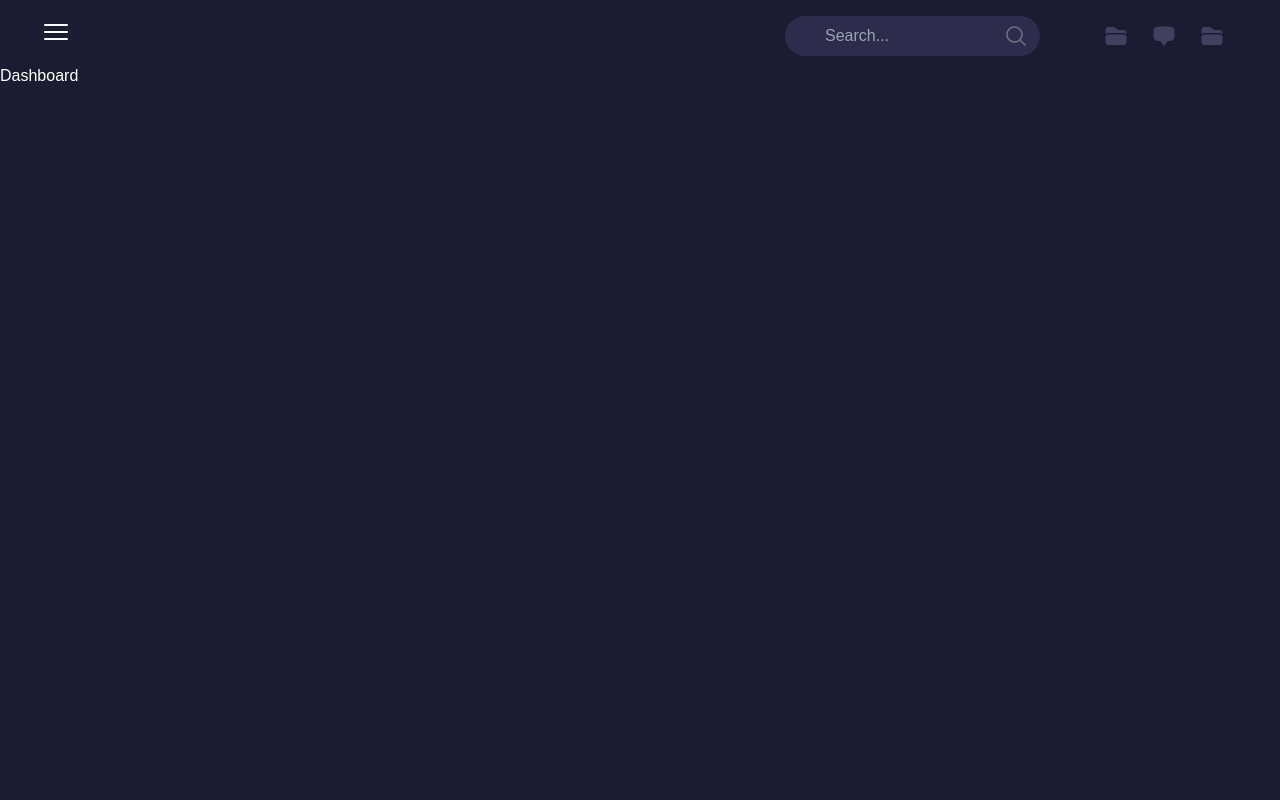
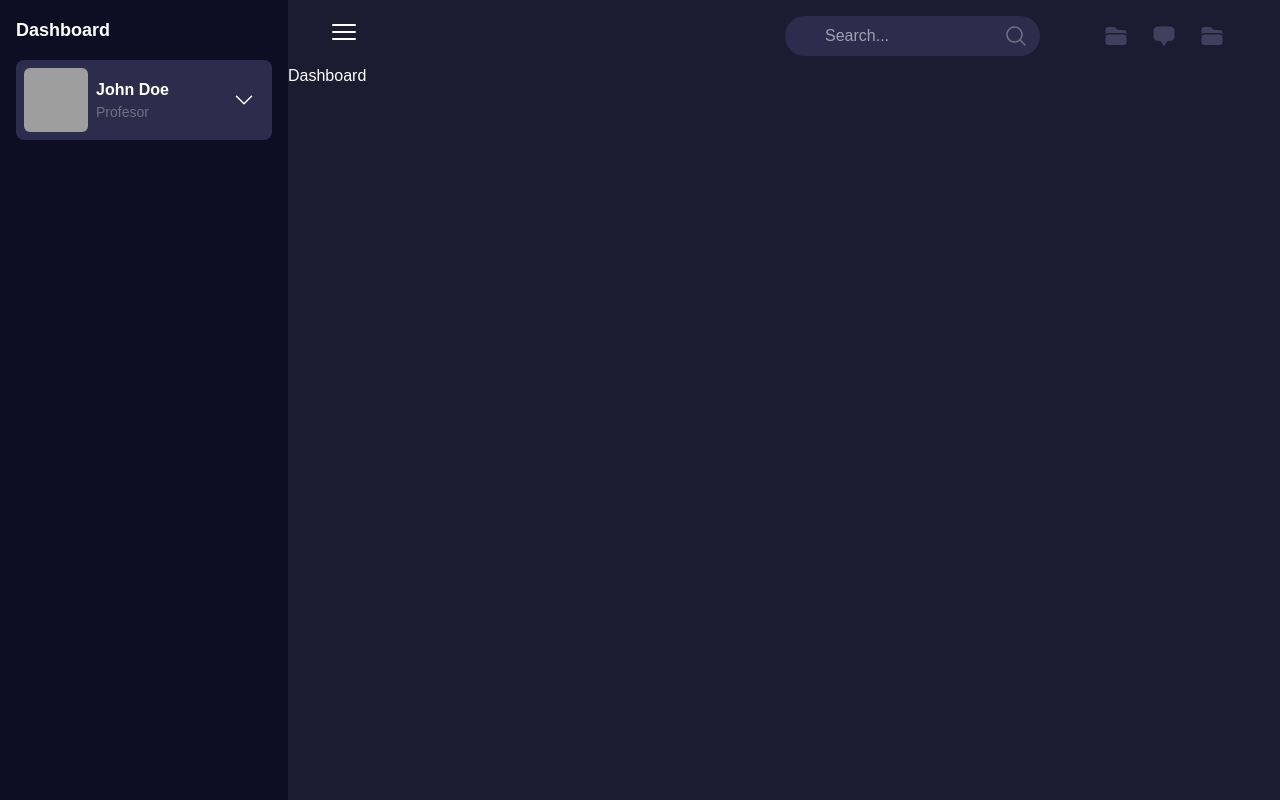
Before and after one commit to Ovtt17/academic-system-ui, a React (Vite) app: page / in a window 1280 px wide. Built offline with nearby package versions, Linux system fonts and the light colour scheme; grey boxes are pictures that could not be loaded.

Commit message:
feat: enhance DashboardAside visibility and layout transitions in App component

```diff
--- a/src/App.tsx
+++ b/src/App.tsx
@@ -2,31 +2,35 @@ import AppRoutes from './routes/routes';
 import Navigation from './components/navigation/Navigation';
 import { useState } from 'react';
 import DashboardAside from './components/dashboard/DashboardAside';
+
 function App() {
-  const [isDashboardAsideVisible, setDashboardAsideVisible] = useState(false);
+  const [isDashboardAsideVisible, setDashboardAsideVisible] = useState(true);
 
   const toggleDashboardAside = () => {
     setDashboardAsideVisible(!isDashboardAsideVisible);
   };
 
   return (
-    <div className="h-screen min-h-screen flex">
-      {isDashboardAsideVisible && (
-        <aside className="transition-transform w-72 bg-deep-navy text-white">
-          <DashboardAside />
-        </aside>
-      )}
-      <div className="flex flex-col flex-grow">
+    <div className="h-screen min-h-screen flex overflow-hidden">
+      <aside
+        className={`transition-transform transform ${isDashboardAsideVisible ? 'translate-x-0' : '-translate-x-full'
+          } w-72 bg-deep-navy text-white fixed inset-y-0 left-0 z-30`}
+      >
+        <DashboardAside />
+      </aside>
+      <div
+        className={`flex flex-col flex-grow transition-transform duration-300 ${isDashboardAsideVisible ? 'ml-72' : 'ml-0'
+          }`}
+      >
         <header>
           <Navigation toggleDashboardAside={toggleDashboardAside} />
         </header>
-
         <main className="relative flex-grow">
           <AppRoutes />
         </main>
       </div>
     </div>
-  )
+  );
 }
 
-export default App
+export default App;
```
